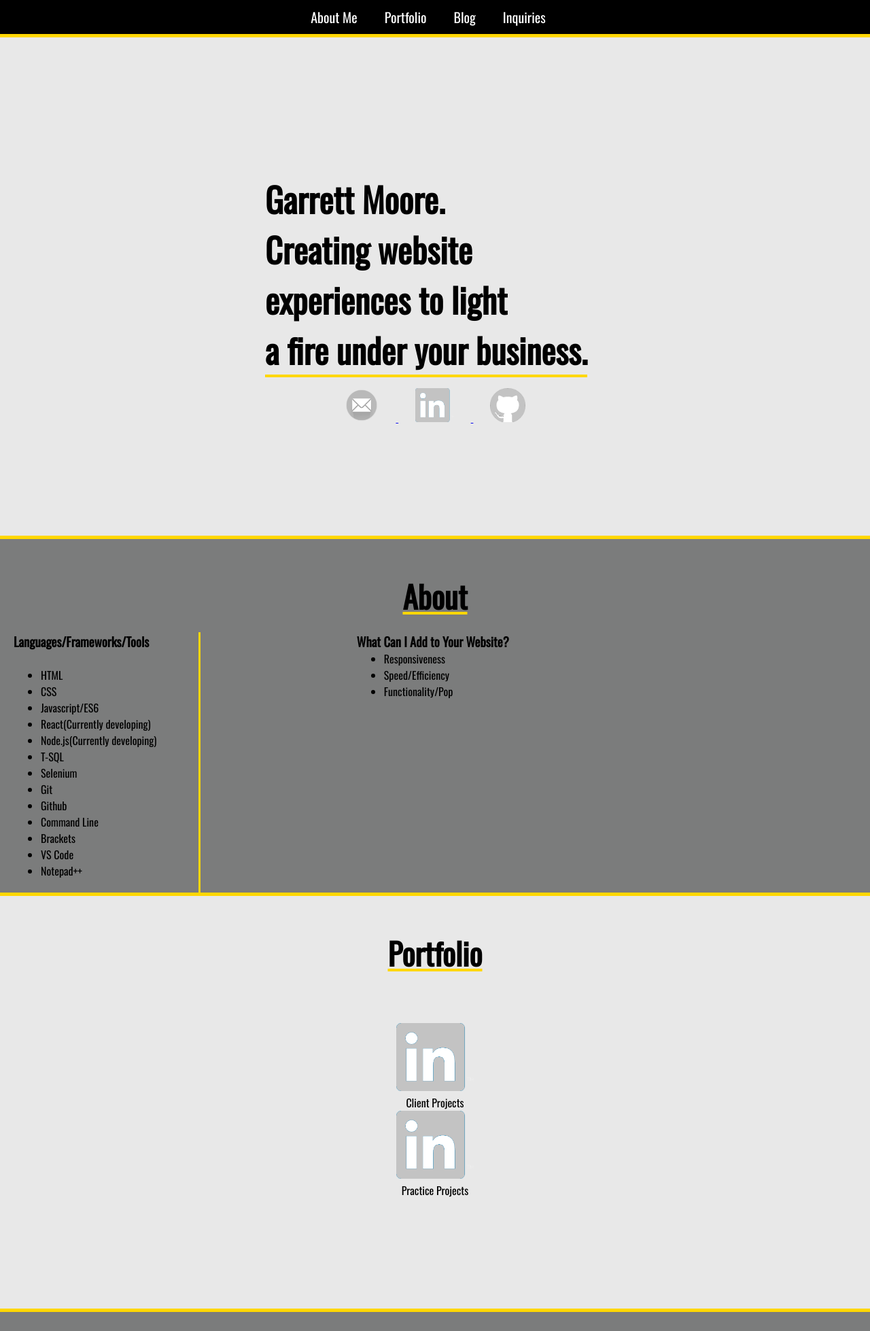
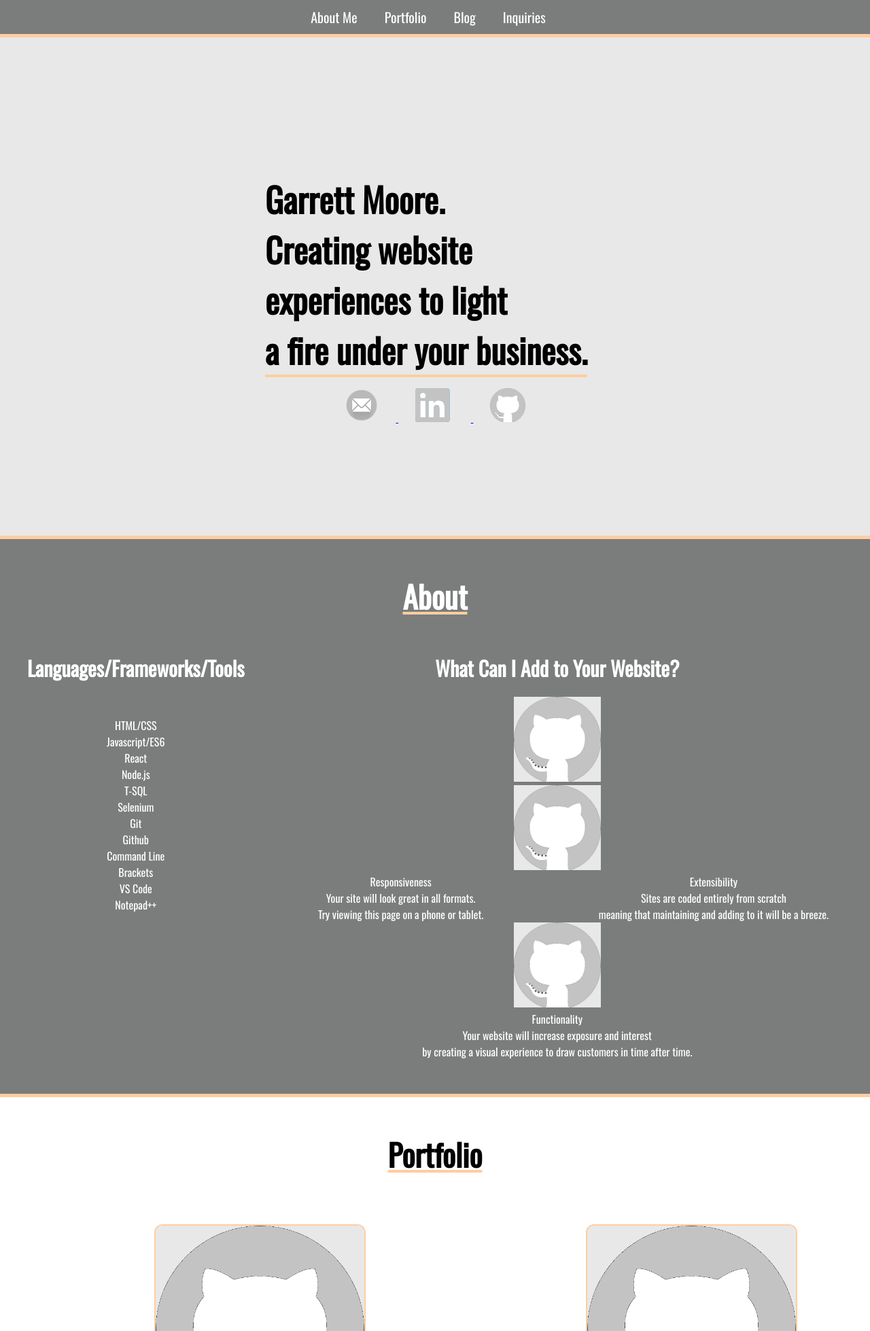
Before and after one commit to gctm808/Website, a PHP site: page /website.html in a window 1280 px wide; the page is wider, and only the part inside the window is pictured. Shown: the top 1958 px of that part at 68% size. Run offline with PHP 8.4, Linux system fonts and the light colour scheme.

Commit message:
All sections drafted

```diff
--- a/to-do.txt
+++ b/to-do.txt
@@ -1,14 +1,15 @@
 to do
 -Image above header
 -Social bar hover color change
--add badges to about me/qualities
 -portfolio section
 	-Image size increase on hover
+	-add image overlay
 -blog
 	-write up first blog
 	-upload 1st/2nd posts (note 2nd as still in dev)
+	-Add images/transitions
 -inquiries
-	-fix message text align/textwrap
+	-add functionality
 	-make all fields required
 -responsive testing
 -bookmark scroll
@@ -17,7 +18,6 @@ to do
 
 backburner
 -Colored scroll bar
--redesigned header font
 -add functionality to about me  badges on hover
 	-responsiveness shrinking
 	-Speed flipping badge
--- a/website.css
+++ b/website.css
@@ -10,8 +10,8 @@
 	flex-wrap: wrap;
 	width: 100%;
 	justify-content: center;
-	background-color: black;
-	border-bottom: 5px solid #FFD700; /*Gold*/
+	background-color: #7b7c7c;
+	border-bottom: 5px solid #ffcda0; /*Gold*/
 	position: sticky;
 	top: 0;
 }
@@ -25,13 +25,13 @@
 }
 
 .stickyNav a:hover{
-	color: #FFD700; /*Gold*/
+	color: #ffcda0; /*Gold*/
 	text-decoration: underline;
 }
 
 .header {
 	background-color: #e8e8e8;
-	border-bottom: 5px solid #FFD700;
+	border-bottom: 5px solid #ffcda0;
 }
 
 .title {
@@ -42,7 +42,7 @@
 }
 
 #titleUnderline {
-	border-bottom: 4px solid #FFD700;
+	border-bottom: 4px solid #ffcda0;
 }
 
 .social {
@@ -68,73 +68,134 @@
 }
 
 .about {
-	border-bottom: 5px solid #FFD700; /*Gold*/
+	border-bottom: 5px solid #ffcda0; /*Gold*/
 	background-color: #7b7c7c; /*Dark Gray*/
+	color: white;
 }
 
-.aboutHeader {
-    display: flex;
-    justify-content: center;
-    padding: 50px 0px 20px;
+.about h2 {
+	font-size: 45px;
     text-decoration: underline;
-    text-decoration-color: #FFD700;
-    font-size: 30px;
+    text-decoration-color: #ffcda0;
+	padding: 50px;
+	width: 200px;
+	text-align: center;
+	margin: auto;
 }
 
-.aboutContainer {
+.about h3 {
+	padding-bottom: 20px;
+}
+
+.con {
 	display: flex;
 }
 
 .tools {
 	flex: 25%;
-	border-right: 3px solid #FFD700;
-	padding: 0px 20px 20px 20px;
+	text-align: center;
+}
+
+.tools h3 {
+	font-size: 30px;
+	padding-left: 40px;
+}
+
+.tools ul{
+	padding-top: 30px;
+	list-style-type: none;
 }
 
 .qualities {
 	flex: 75%;
-	padding-left: 230px;
+	text-align: center;
+	padding-bottom: 50px;
+}
+
+.qualities h3 {
+	font-size: 30px;
+}
+
+.qualitiesImg img {
+	margin: 0px 200px auto;
+}
+
+.qualitiesContainer {
+	display: flex;
+}
+
+.qualitiesContainer > div {
+	flex: 50%;
 }
 
 .portfolio {
-	border-bottom: 5px solid #FFD700; /*Gold*/
-	background-color: #e8e8e8; /*Light Gray*/
+	border-bottom: 5px solid #ffcda0; /*Gold*/
 }
 
-.portfolioHeader {
+.portfolio h2 {
+	font-size: 45px;
+	padding: 50px;
+	width: 200px;
+	text-align: center;
+	margin: auto;
+	text-decoration: underline;
+    text-decoration-color: #ffcda0;
+}
+
+.projects {
+	width: 1400px;
+	text-align: center;
+	margin: auto;
+}
+
+.projects img {
+	border: 2px solid #ffcda0;
+	border-radius: 12px;
+	margin: 20px 160px;
+}
+
+.projectDescriptions {
+	font-size: 25px;
+	text-align: center;
+	padding-bottom: 200px;
+	text-decoration: underline;
+    text-decoration-color: #ffcda0;
+}
+
+.projectDescriptions span {
+	padding: 0px 255px;
+}
+
+.blog {
+	border-bottom: 5px solid #ffcda0; /*Gold*/
+	background-color: #7b7c7c; /*Dark Gray*/
+	color: white;
+}
+
+.blog h2 {
     display: flex;
     justify-content: center;
     padding: 50px;
     text-decoration: underline;
-    text-decoration-color: #FFD700;
-    font-size: 30px;
+    text-decoration-color: #ffcda0;
+    font-size: 45px;
 }
 
-.projects {
-	width: 350px;
+.blogs {
+	width: 700px;
 	margin: auto;
-	padding-top: 20px;
-	padding-bottom: 162px;
 	text-align: center;
-	/*make each section their own div*/
+	padding-bottom: 100px;
 }
 
-.blog {
-	border-bottom: 5px solid #FFD700; /*Gold*/
-	background-color: #7b7c7c; /*Dark Gray*/
+.blogRow img {
+	border: 2px solid #ffcda0;
+	border-radius: 8px;
 }
 
-.blogHeader {
-    display: flex;
-    justify-content: center;
-    padding: 50px;
-    text-decoration: underline;
-    text-decoration-color: #FFD700;
-    font-size: 30px;
-}
 
 .contact {
-	border-bottom: 5px solid #FFD700; /*Gold*/
+	border-bottom: 5px solid #ffcda0; /*Gold*/
 	background-color: #e8e8e8; /*Light Gray*/
 }
 
@@ -143,7 +204,7 @@
     justify-content: center;
     padding: 50px;
     text-decoration: underline;
-    text-decoration-color: #FFD700;
+    text-decoration-color: #ffcda0;
     font-size: 30px;
 }
 
@@ -159,7 +220,20 @@
 	font-size: 20px;
 	justify-content: center;
 	text-align: center;
-	margin-bottom: 30px;
+	margin-bottom: 150px;
+}
+
+.submitButton {
+	background-color: #ffcda0;
+	width: 100px;
+	border: 2px solid black;
+	margin-top: 10px;
+	border-radius: 4px;
+	font-size: 15px;
+}
+
+.submitButton:hover {
+	cursor: pointer;
 }
 
 #message {
--- a/website.html
+++ b/website.html
@@ -30,18 +30,15 @@
     </div>
 </div>
 <div class="about" id="aboutBookmark">
-    <div class="aboutHeader">
-	   <h2>About</h2>
-	</div>
-	<div class="aboutContainer">
+	<h2>About</h2>
+	<div class="con">
 		<div class="tools">
-			<h3>Languages/Frameworks/Tools</h3><br>
+			<h3>Languages/Frameworks/Tools</h3>
 			<ul>
-				<li>HTML</li>
-				<li>CSS</li>
+				<li>HTML/CSS</li>
 				<li>Javascript/ES6</li>
-				<li>React(Currently developing)</li>
-				<li>Node.js(Currently developing)</li>
+				<li>React</li>
+				<li>Node.js</li>
 				<li>T-SQL</li>
 				<li>Selenium</li>
 				<li>Git</li>
@@ -54,35 +51,55 @@
 		</div>
 		<div class="qualities">
 			<h3>What Can I Add to Your Website?</h3>
-			<ul>
-				<li>Responsiveness</li>
-				<li>Speed/Efficiency</li>
-				<li>Functionality/Pop</li>
-			</ul>
+			<div class="qualitiesImg">
+				<img src="github.png" alt="" height="125px">
+				<img src="github.png" alt="" height="125px">
+			</div>
+			<div class="qualitiesContainer">
+				<div>
+					Responsiveness<br>Your site will look great in all formats.<br>
+					Try viewing this page on a phone or tablet.
+				</div>
+				<div>
+					Extensibility<br>Sites are coded entirely from scratch<br>
+					meaning that maintaining and adding to it will be a breeze.
+				</div>
+			</div>
+			<div>
+				<img src="github.png" alt="" height="125px">
+				<!--Functionality/Pop-->
+			</div>
+			<div>
+				Functionality<br>Your website will increase exposure and interest<br>
+				by creating a visual experience to draw customers in time after time.
+			</div>
 		</div>
 	</div>
 </div>
 <div class="portfolio" id="portfolioBookmark">
-	<div class="portfolioHeader">
-	   <h2>Portfolio</h2>
+	<h2>Portfolio</h2>
+	<div class="projects">
+		<img src="github.png" alt="" height="300px">
+		<img src="github.png" alt="" height="300px">
 	</div>
-	<div class="projects">
-		<a href="https://www.linkedin.com/in/garrettmoore4" target="_blank">
-			<img src="linkedin.png" alt="linkedIn" style="height:100px">
-		</a>
-		<p>Client Projects</p>
-		<a href="https://www.linkedin.com/in/garrettmoore4" target="_blank">
-            <img src="linkedin.png" alt="linkedIn" style="height:100px">
-        </a>
-		<p>Practice Projects</p>
+	<div class="projectDescriptions">
+		<span>Client Projects</span><span>Mock Projects</span>
 	</div>
 </div>
 <div class="blog" id="blogBookmark">
-	<div class="blogHeader">
-	   <h2>Blog</h2>
-    </div>
-	img blog 1 <br>Description<br>
-	img blog 2 <br>Description
+	<h2>Blog</h2>
+	<div class="blogs">
+		<div class="blogRow">
+			<img src="github.png" alt="" height="200px">
+			<img src="github.png" alt="" height="200px">
+			<img src="github.png" alt="" height="200px">
+		</div>
+		<div class="blogRow">
+				<img src="github.png" alt="" height="200px">
+				<img src="github.png" alt="" height="200px">
+				<img src="github.png" alt="" height="200px">
+		</div>
+	</div>
 </div>
 <div class="contact" id="contactBookmark">
 	<div class="contactHeader">
@@ -103,7 +120,7 @@
 			<p>Your Message:</p>
 			<input type="text" id="message" name="message" size="70"
 			placeholder="Enter message here" ><br>
-			<input type="submit" name="submit">
+			<input type="submit" name="submit" class="submitButton">
 		</form>
 	</div>
 </div>
```
